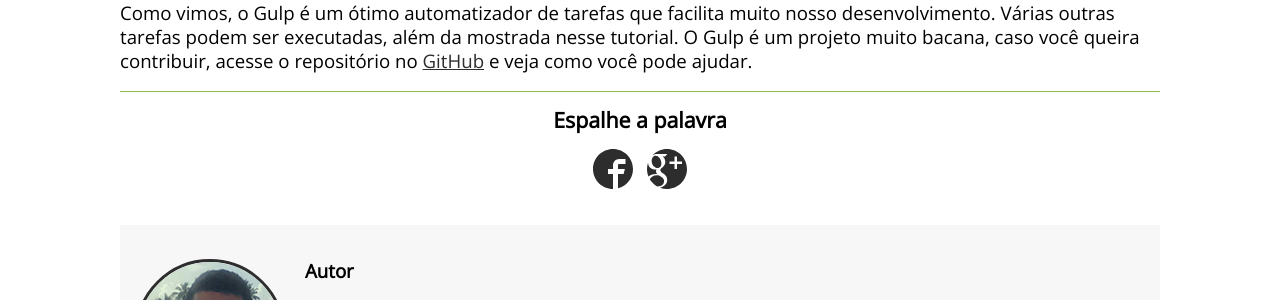
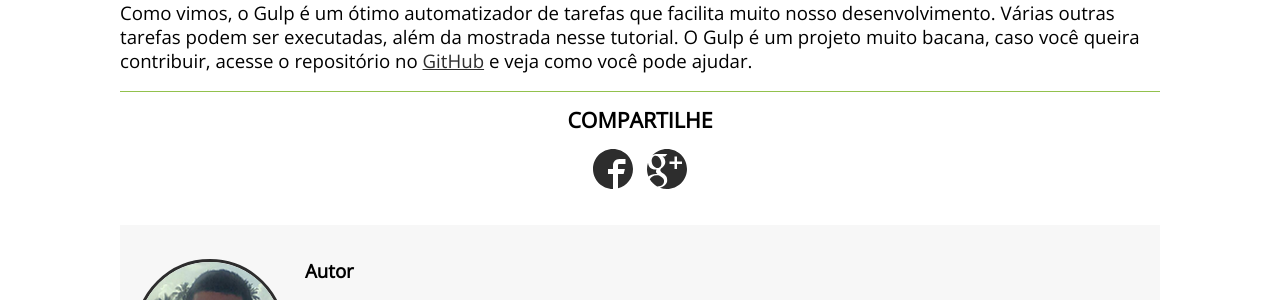
Before and after one commit to brunoxavierweb/Blog-Bruno-Xavier, a Jekyll site: the page built from _posts/2017-01-27-automatize-tarefas-com-gulp.markdown, in a window 1280 px wide and 900 px high, scrolled down 1984 px. Shown: the part 234-534 px from the top of the window. Built offline with Jekyll 4.4.1, drawn with Linux system fonts in a browser that asks for light colours; comment, search, counter and statistics services are not loaded.

Commit message:
update share.html

```diff
--- a/_includes/share.html
+++ b/_includes/share.html
@@ -1,5 +1,5 @@
 <section class="share">
-	<h3> Espalhe a palavra </h3>
+	<h3> COMPARTILHE </h3>
 
 	<div class="share-buttons">
 
```
